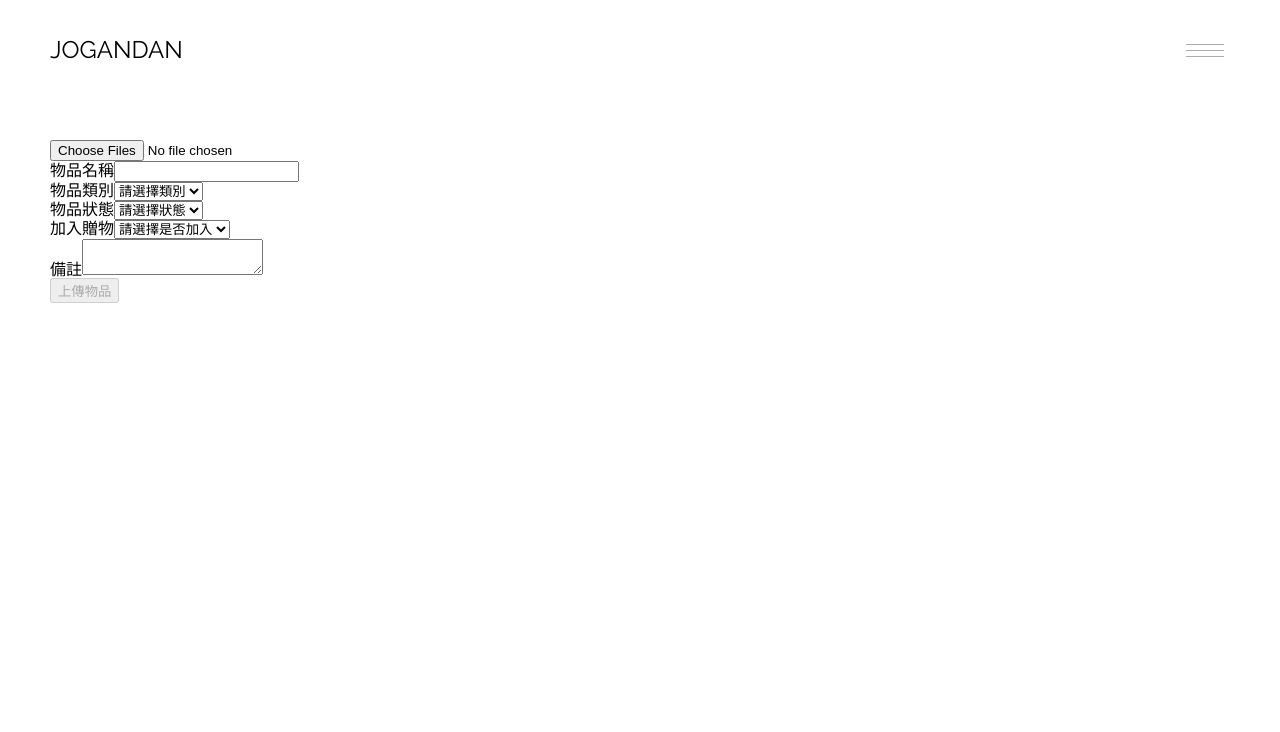
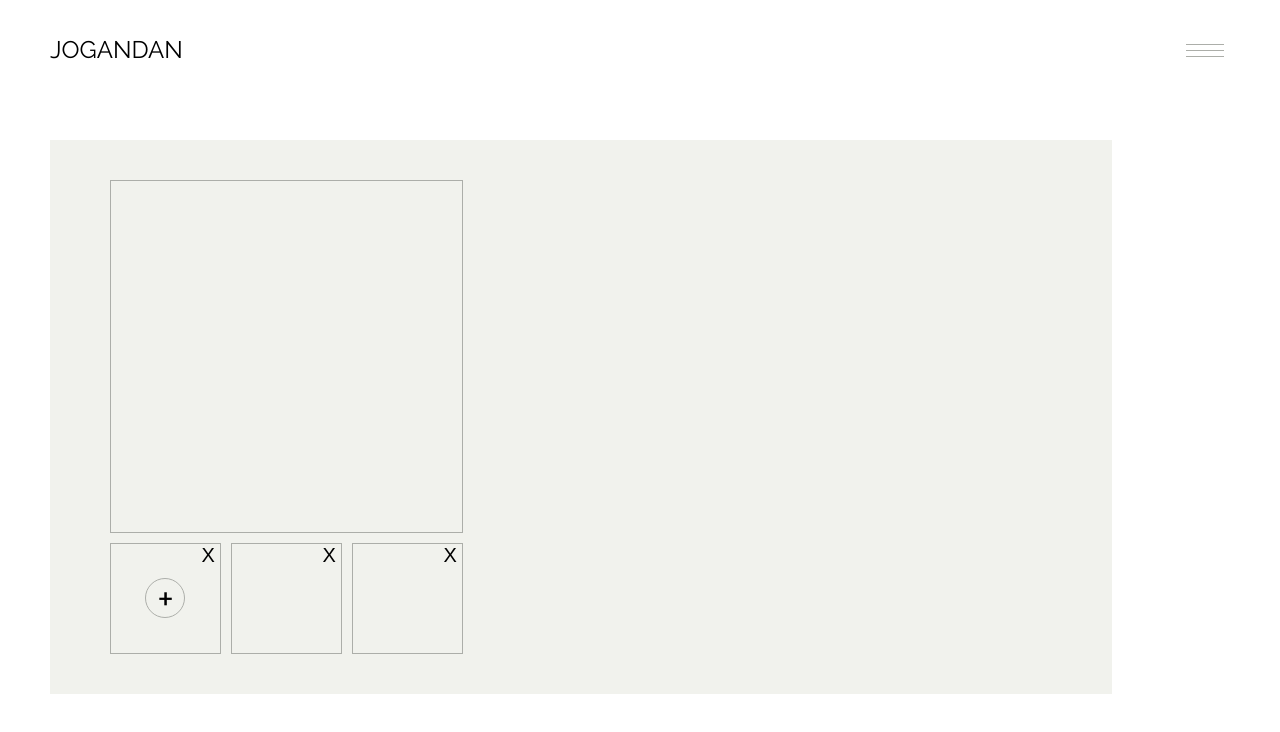
Before and after one commit to yinflora/Jogandan, a React (Create React App) app: page /upload in a window 1280 px wide. Shown: the top 732 px of the page. Built offline with nearby package versions, Linux system fonts and the light colour scheme.

Commit message:
Modify upload

```diff
--- a/src/pages/Upload/Upload.js
+++ b/src/pages/Upload/Upload.js
@@ -1,7 +1,84 @@
 import { useState } from 'react';
 import { storage, uploadItems } from '../../utils/firebase';
 import { ref, uploadBytesResumable, getDownloadURL } from 'firebase/storage';
-// import styled from 'styled-component';
+import styled from 'styled-components';
+
+const Container = styled.div`
+  display: flex;
+  width: 90%;
+  height: 100%;
+  padding: 40px 60px;
+  gap: 60px;
+  background-color: #f1f2ed;
+`;
+
+const ImageWrapper = styled.div`
+  width: 40%;
+`;
+
+const MainImage = styled.div`
+  width: 100%;
+  /* margin: 5px; */
+  object-fit: cover;
+  object-position: center;
+  aspect-ratio: 1/1;
+  border: 1px solid #acaea9;
+`;
+
+const SubImageContainer = styled.div`
+  display: flex;
+  width: 100%;
+  margin-top: 10px;
+  overflow-x: scroll;
+  gap: 10px;
+  flex-wrap: nowrap;
+`;
+
+const SubImageWrapper = styled.div`
+  width: calc((100% - 20px) / 3);
+  position: relative;
+  flex-shrink: 0;
+`;
+
+const UploadBtn = styled.div`
+  position: absolute;
+  top: calc(50% - 20px);
+  right: calc(50% - 20px);
+  display: ${({ canAdd }) => (canAdd ? 'block' : 'none')};
+  width: 40px;
+  height: 40px;
+  border: 1px solid #acaea9;
+  border-radius: 50%;
+  font-size: 40px;
+  text-align: center;
+`;
+
+const CancelBtn = styled.button`
+  position: absolute;
+  top: 0;
+  right: 0;
+  font-size: 20px;
+`;
+
+const SubImage = styled.div`
+  /* width: calc((100% - 20px) / 3); */
+  width: 100%;
+  object-fit: cover;
+  object-position: center;
+  aspect-ratio: 1/1;
+  /* flex-shrink: 0; */
+  border: 1px solid #acaea9;
+  background: ${({ imageUrl }) =>
+    imageUrl === '' ? 'none' : `center / cover no-repeat url(${imageUrl})`};
+`;
+
+const InfoWrapper = styled.div`
+  display: flex;
+  width: 60%;
+  flex-direction: column;
+  justify-content: space-between;
+  color: #acaea9;
+`;
 
 const formInputs = [
   { label: '物品名稱', key: 'name' },
@@ -29,65 +106,38 @@ const formInputs = [
     key: 'status',
     option: ['請選擇狀態', '保留', '處理中', '已處理'],
   },
-  {
-    label: '加入贈物',
-    key: 'joinGiveaway',
-    option: ['請選擇是否加入', 'YES', 'NO'],
-  },
+  // {
+  //   label: '加入贈物',
+  //   key: 'joinGiveaway',
+  //   option: ['請選擇是否加入', 'YES', 'NO'],
+  // },
   { label: '備註', key: 'description' },
 ];
 
 export default function Upload() {
+  const [images, setImages] = useState(Array(10).fill(''));
   const [form, setForm] = useState({
     name: '',
     category: '',
     status: '',
-    joinGiveaway: '',
+    // joinGiveaway: '',
     // created: '',
     description: '',
-    images: [],
+    images,
     // isGifted: '',
     // processedDate: '',
   });
-  // const [urls, setUrls] = useState([]);
-  // const [file, setFile] = useState('');
 
-  // // console.log(form);
+  console.log(images);
 
-  // function handlefile(e) {
-  //   setFile(e.target.files);
-  // }
+  function handleFileUpload(e, limit) {
+    const files = e.target.files;
+    if (files.length > limit) {
+      alert(`最多只能上傳${limit}張圖片`);
+      e.target.value = null;
+      return false;
+    }
 
-  // console.log(file);
-
-  // function handleUpload() {
-  //   // if (!file) {
-  //   //   alert('Please choose a file first!');
-  //   // }
-  //   const storageRef = ref(storage, `/files/${file.name}`);
-  //   const uploadTask = uploadBytesResumable(storageRef, file);
-
-  //   uploadTask.on(
-  //     'state_changed',
-  //     // (snapshot) => {
-  //     //   const percent = Math.round(
-  //     //     (snapshot.bytesTransferred / snapshot.totalBytes) * 100
-  //     //   ); // update progress
-  //     //   setPercent(percent);
-  //     // },
-  //     null,
-  //     (err) => console.log(err),
-  //     () => {
-  //       // download url
-  //       getDownloadURL(uploadTask.snapshot.ref).then((url) => {
-  //         console.log(url);
-  //       });
-  //     }
-  //   );
-  // }
-
-  function handleFileUpload(e) {
-    const files = e.target.files;
     const storageRef = ref(storage, '/q1khIAOnt2ewvY4SQw1z65roVPD2/images/');
     const urlList = [];
 
@@ -103,87 +153,129 @@ export default function Upload() {
         () => {
           getDownloadURL(uploadTask.snapshot.ref).then((url) => {
             urlList.push(url);
-            urlList.length === files.length &&
-              setForm({ ...form, images: urlList });
+            const imageList = [...images];
+            const startIndex = imageList.findIndex((image) => image === '');
+            imageList.splice(startIndex, urlList.length, ...urlList);
+            setImages(imageList);
           });
         }
       );
     }
   }
-  console.log(form);
+
+  function handleDeleted(index) {
+    const imageList = [...images];
+    imageList.splice(index, 1);
+    const list = [...imageList, ''];
+    setImages(list);
+  }
 
   return (
-    <div>
-      <input
-        type="file"
-        accept="image/*"
-        onChange={(e) => handleFileUpload(e)}
-        multiple
-      />
-      {/* <button onClick={handleUpload}>Upload to Firebase</button> */}
-      {form.images.map((image) => (
-        <img src={image} />
-      ))}
-      <form>
-        {/* {formInputs.map((input) => (
-          <div>
-            <label key={input.key}>{input.label}</label>
-            <input
-              value={form[input.key]}
-              onChange={(e) =>
-                setForm({ ...form, [input.key]: e.target.value })
-              }
-            />
-          </div>
-        ))} */}
-        {formInputs.map((input) => {
-          if (input.option) {
-            return (
-              <div>
-                <label key={input.key}>{input.label}</label>
-                <select
-                  onChange={(e) =>
-                    setForm({ ...form, [input.key]: e.target.value })
-                  }
+    <Container>
+      <ImageWrapper>
+        <MainImage />
+        <SubImageContainer>
+          {images.map((image, index) => (
+            <SubImageWrapper key={index}>
+              <SubImage imageUrl={image}></SubImage>
+              <input
+                id="uploadImage"
+                type="file"
+                accept="image/*"
+                onChange={(e) =>
+                  handleFileUpload(
+                    e,
+                    images.filter((item) => item === '').length
+                  )
+                }
+                multiple
+                style={{ display: 'none' }}
+              />
+              <label htmlFor="uploadImage">
+                <UploadBtn
+                  canAdd={images.findIndex((item) => item === '') === index}
                 >
-                  {input.option.map((option) => (
-                    <option value={option}>{option}</option>
-                  ))}
-                </select>
-              </div>
-            );
-          } else if (input.key === 'description') {
-            return (
-              <div>
-                <label key={input.key}>{input.label}</label>
-                <textarea
-                  value={form[input.key]}
-                  onChange={(e) =>
-                    setForm({ ...form, [input.key]: e.target.value })
-                  }
-                />
-              </div>
-            );
-          }
-          return (
-            <div>
-              <label key={input.key}>{input.label}</label>
-              <input
-                value={form[input.key]}
-                onChange={(e) =>
-                  setForm({ ...form, [input.key]: e.target.value })
-                }
-              />
-            </div>
-          );
-        })}
-        <input
-          type="button"
-          value="上傳物品"
-          disabled={Object.values(form).includes('')}
-          onClick={() => uploadItems(null, form)}
-        />
-      </form>
-    </div>
+                  +
+                </UploadBtn>
+              </label>
+              <CancelBtn onClick={() => handleDeleted(index)}>X</CancelBtn>
+            </SubImageWrapper>
+          ))}
+        </SubImageContainer>
+      </ImageWrapper>
+      <InfoWrapper></InfoWrapper>
+    </Container>
+    // <div>
+    //   <input
+    //     type="file"
+    //     accept="image/*"
+    //     onChange={(e) => handleFileUpload(e)}
+    //     multiple
+    //   />
+    //   {/* <button onClick={handleUpload}>Upload to Firebase</button> */}
+    //   {form.images.map((image) => (
+    //     <img src={image} />
+    //   ))}
+    //   <form>
+    //     {/* {formInputs.map((input) => (
+    //       <div>
+    //         <label key={input.key}>{input.label}</label>
+    //         <input
+    //           value={form[input.key]}
+    //           onChange={(e) =>
+    //             setForm({ ...form, [input.key]: e.target.value })
+    //           }
+    //         />
+    //       </div>
+    //     ))} */}
+    //     {formInputs.map((input) => {
+    //       if (input.option) {
+    //         return (
+    //           <div>
+    //             <label key={input.key}>{input.label}</label>
+    //             <select
+    //               onChange={(e) =>
+    //                 setForm({ ...form, [input.key]: e.target.value })
+    //               }
+    //             >
+    //               {input.option.map((option) => (
+    //                 <option value={option}>{option}</option>
+    //               ))}
+    //             </select>
+    //           </div>
+    //         );
+    //       } else if (input.key === 'description') {
+    //         return (
+    //           <div>
+    //             <label key={input.key}>{input.label}</label>
+    //             <textarea
+    //               value={form[input.key]}
+    //               onChange={(e) =>
+    //                 setForm({ ...form, [input.key]: e.target.value })
+    //               }
+    //             />
+    //           </div>
+    //         );
+    //       }
+    //       return (
+    //         <div>
+    //           <label key={input.key}>{input.label}</label>
+    //           <input
+    //             value={form[input.key]}
+    //             onChange={(e) =>
+    //               setForm({ ...form, [input.key]: e.target.value })
+    //             }
+    //           />
+    //         </div>
+    //       );
+    //     })}
+    //     <input
+    //       type="button"
+    //       value="上傳物品"
+    //       disabled={Object.values(form).includes('')}
+    //       onClick={() => uploadItems(null, form)}
+    //     />
+    //   </form>
+    // </div>
   );
 }
```
Also changed, not shown: src/pages/Inventory/Popout.tsx (+18 -37 lines).
